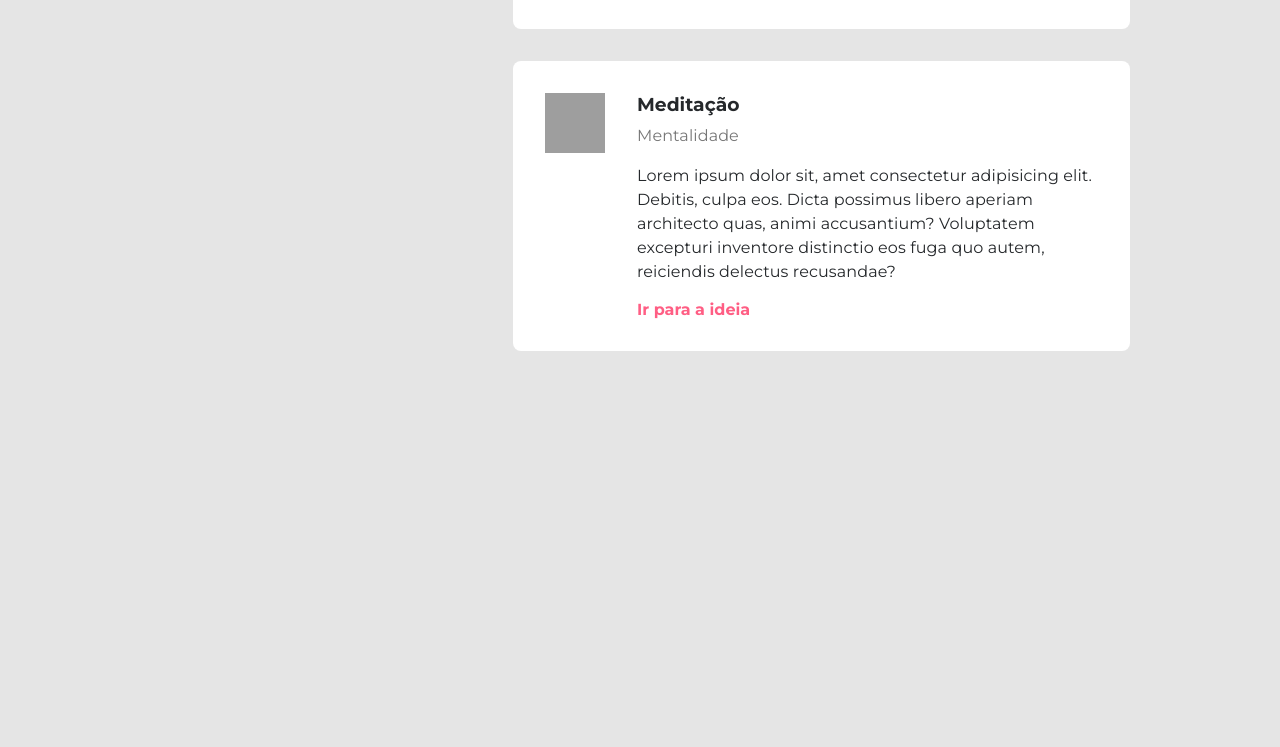
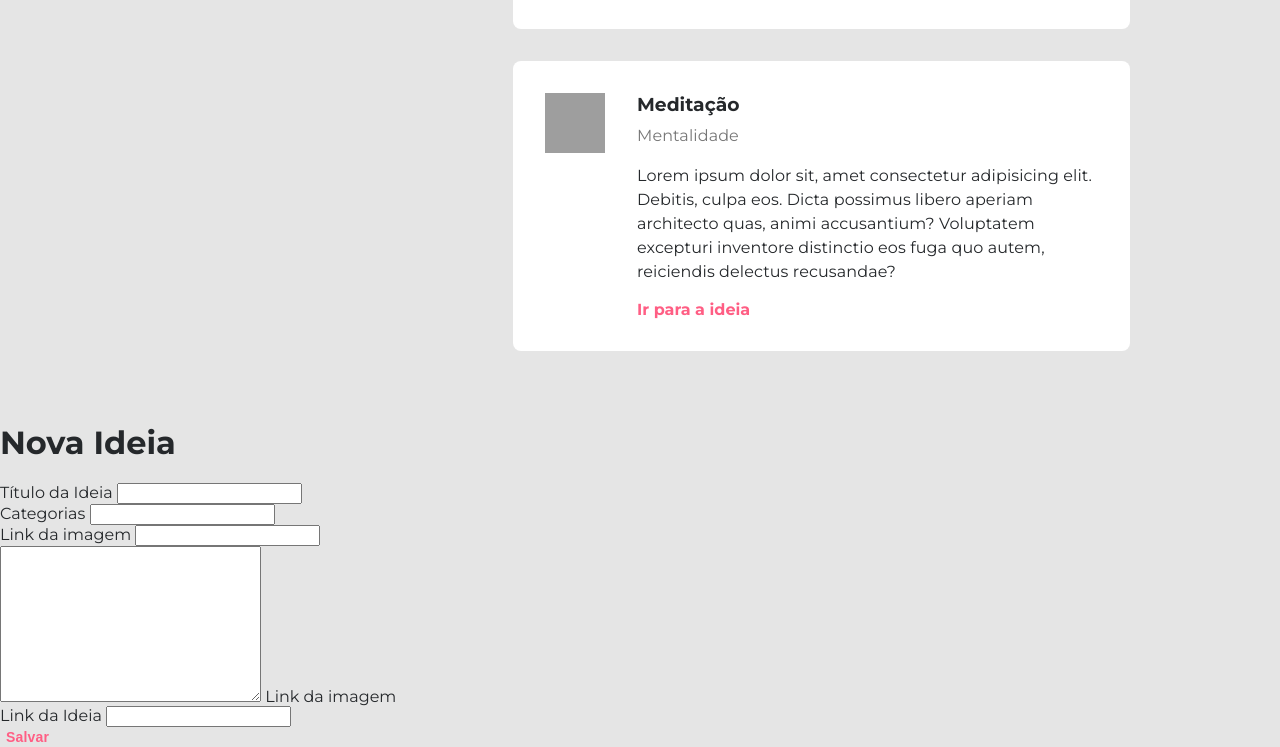
Before and after one commit to kleber86/rocketseat-workshopdev-03-2020, a plain HTML site: page index.html in a window 1280 px wide. Shown: the part 623-1370 px from the top of the page. Before the commit the page ends 1046 px from the top, so only its background shows below. Drawn offline with Linux system fonts and the light colour scheme; grey boxes are pictures that could not be loaded.

Commit message:
criando o formulario

```diff
--- a/index.html
+++ b/index.html
@@ -75,7 +75,41 @@
         </section>
     </div>
 
+    <!-- Modal -->
+    <div id="modal">
+        <div class="content">
+            <h1>Nova Ideia</h1>
+            <form action="">
+                <div class="input-wraper">
+                    <label for="title">Título da Ideia</label>
+                    <input type="text" name="title">
+                </div>
 
+                <div class="input-wraper">
+                    <label for="category">Categorias</label>
+                    <input type="text" name="category">
+                </div>
+
+                <div class="input-wraper">
+                    <label for="image">Link da imagem</label>
+                    <input type="text" name="image">
+                </div>
+
+                <div class="input-wraper">
+                    <textarea name="description"cols="30" rows="10"></textarea>
+                    <label for="description">Link da imagem</label>
+                </div>
+
+                <div class="input-wraper">
+                    <label for="link">Link da Ideia</label>
+                    <input type="text" name="link">
+                </div>
+
+                <button>Salvar</button>
+
+            </form>
+        </div>
+    </div>
     <script src="scripts.js"></script>
 </body>
 
```
